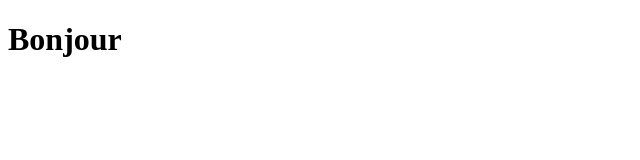
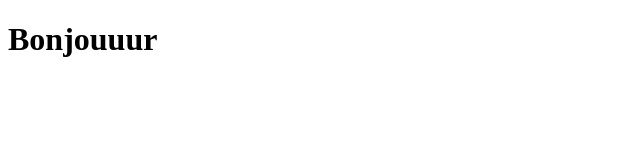
Before and after one commit to samiNdrsn/Exemple, a plain HTML site: page index.html in a window 1280 px wide. Shown: the full height of the page, 0-640 px from the left. Drawn offline with Linux system fonts and the light colour scheme.

Commit message:
Update index.html

```diff
--- a/index.html
+++ b/index.html
@@ -7,6 +7,6 @@
     <title>Document</title>
 </head>
 <body>
-    <h1>Bonjour</h1>
+    <h1>Bonjouuur</h1>
 </body>
 </html>
```
